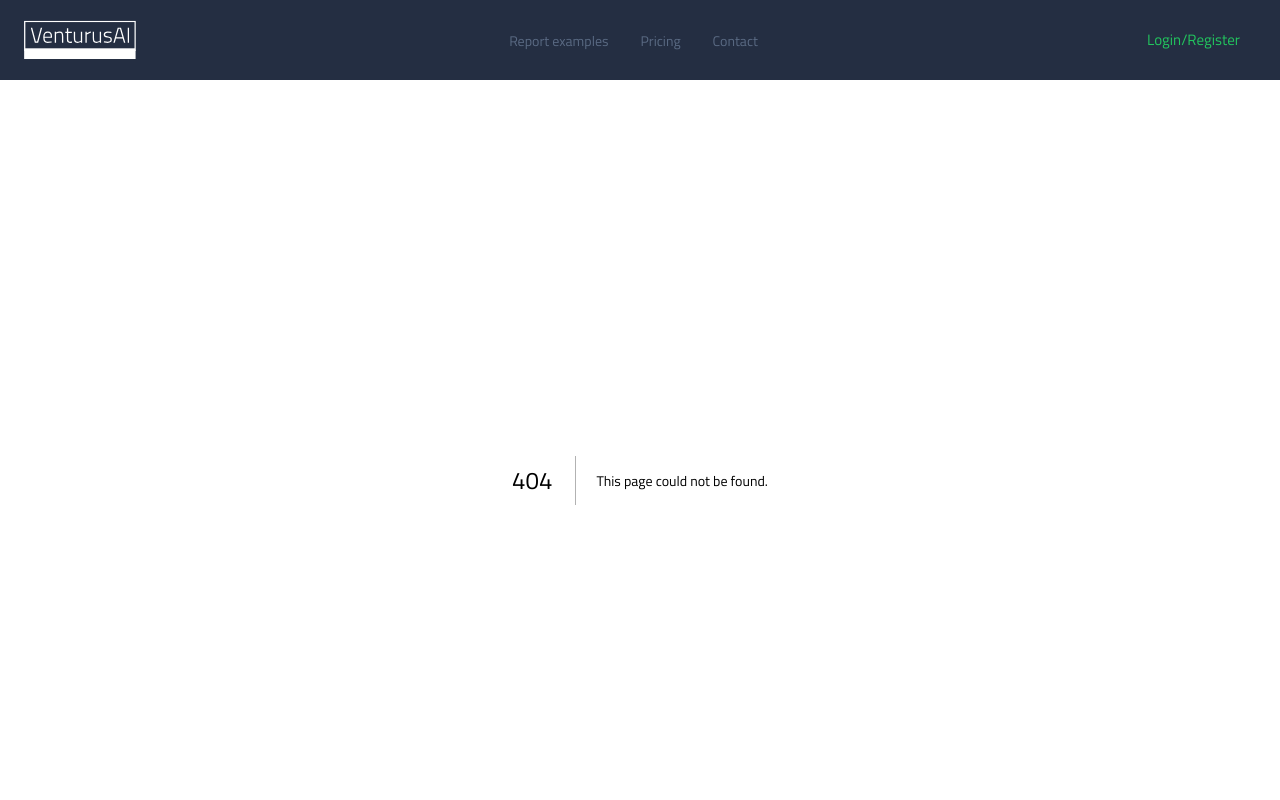
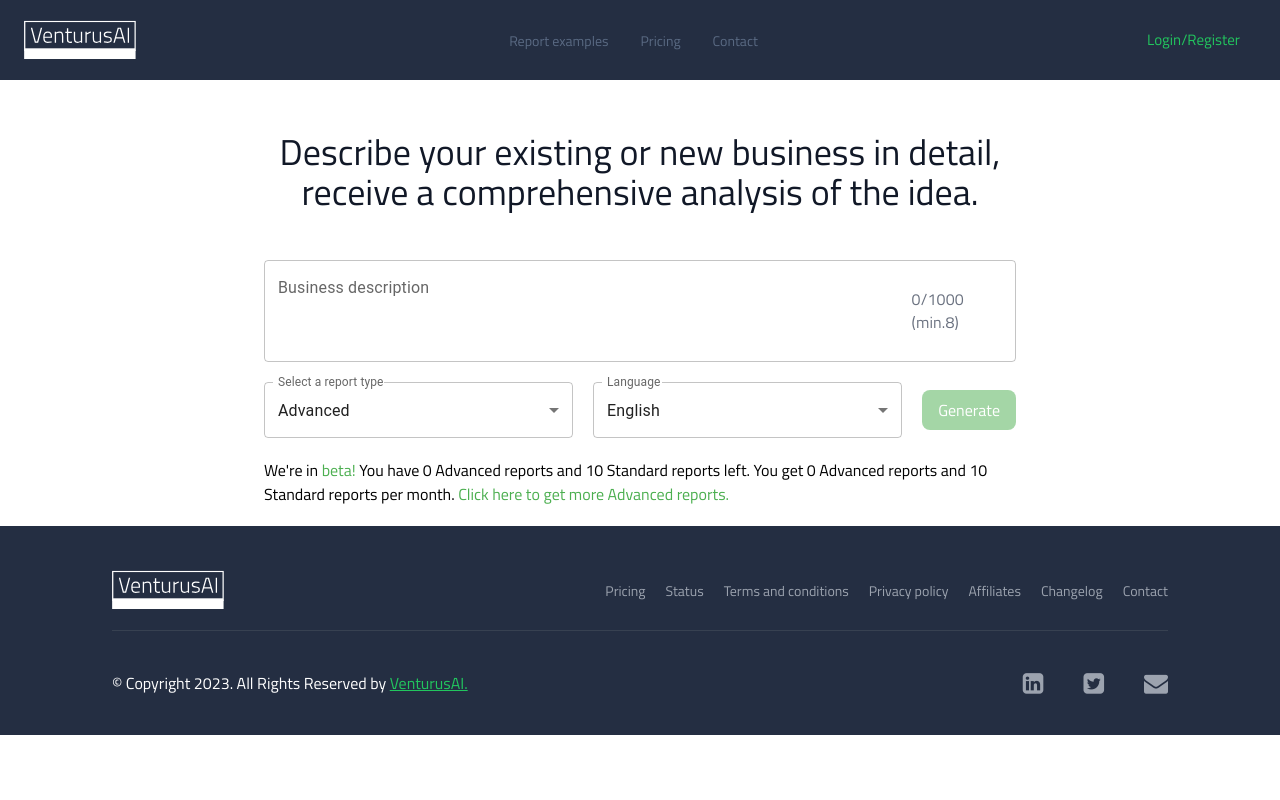
Before and after one commit to talhasaeed22/venturus, a Next.js app: page /create-report in a window 1280 px wide. Before the commit this address had no page. Shown: the top 800 px of the page. Built offline with nearby package versions, Linux system fonts and the light colour scheme.

Commit message:
Create Report Page Added

```diff
--- a/package.json
+++ b/package.json
@@ -9,8 +9,12 @@
     "lint": "next lint"
   },
   "dependencies": {
+    "@emotion/react": "^11.11.1",
+    "@emotion/styled": "^11.11.0",
     "@headlessui/react": "^1.7.15",
     "@heroicons/react": "^2.0.18",
+    "@mui/joy": "^5.0.0-alpha.89",
+    "@mui/material": "^5.14.2",
     "autoprefixer": "10.4.14",
     "next": "13.4.12",
     "postcss": "8.4.27",
--- /dev/null
+++ b/pages/create-report.js
@@ -0,0 +1,113 @@
+import React, { useState } from 'react'
+import Head from 'next/head'
+import TextField from '@mui/material/TextField';
+import InputLabel from '@mui/material/InputLabel';
+import MenuItem from '@mui/material/MenuItem';
+import FormControl from '@mui/material/FormControl';
+import Select from '@mui/material/Select';
+
+const createReport = () => {
+    const [reportType, setReportType] = React.useState(10);
+
+    const handleReportChange = (event) => {
+        setReportType(event.target.value);
+    };
+
+    const [language, setLanguage] = React.useState(10);
+
+    const handleChange = (event) => {
+        setLanguage(event.target.value);
+    };
+
+
+    const [text, setText] = useState('');
+
+    const handleTextChange = (event) => {
+        setText(event.target.value);
+    };
+
+    const wordCount = text.length
+
+    return (
+        <>
+            <Head>
+                <title>Create report - VenturusAI</title>
+                <meta name="viewport" content="initial-scale=1.0, width=device-width" />
+            </Head>
+            <div className=' mx-auto  bg-gradient-to-r from-purpleish-lighter to-greenish-lighter'>
+
+                <div className=' py-5 mx-auto max-w-md px-2 md:max-w-screen-md min-h-full'>
+                    <h1 className='font-normal text-xl md:text-4xl mt-4 md:mt-8 mb-6 md:mb-12 text-center text-gray-900'>Describe your existing or new business in detail, receive a comprehensive analysis of the idea.</h1>
+
+                    {/* <Textarea
+
+                        slots={{ textarea: InnerTextarea }}
+                        slotProps={{ textarea: { placeholder: 'Example: An online marketplace for renting luxury fashion and accessories' } }}
+                        sx={divStyles}
+                    /> */}
+
+                    <TextField
+                        id="outlined-textarea"
+                        label={'Business description'}
+                        placeholder={'An outline marketplace for renting luxury fashion and accessories'}
+                        multiline
+                        rows={3}
+                        color='success'
+                        value={text}
+                        onChange={handleTextChange}
+                        style={{ width: '100%', borderRadius: '6px' }}
+                        InputProps={{
+                            endAdornment: <div style={{ color: '#6b7280', fontSize: '1rem' }}>{wordCount}/1000 (min.8)</div>,
+                        }}
+                    />
+
+                    <div className='flex sm:flex-row flex-col gap-5 justify-between items-center my-5'>
+
+                        <FormControl fullWidth>
+                            <InputLabel id="demo-simple-select-label">Select a report type</InputLabel>
+                            <Select
+                                labelId="demo-simple-select-label"
+                                id="demo-simple-select"
+                                value={reportType}
+                                label="Select a report type"
+                                onChange={handleReportChange}
+                                color='success'
+                            >
+                                <MenuItem value={10}>Advanced</MenuItem>
+                                <MenuItem value={20}>Standard</MenuItem>
+                            </Select>
+                        </FormControl>
+
+
+                        <FormControl fullWidth>
+                            <InputLabel id="demo-simple-select-label">Language</InputLabel>
+                            <Select
+                                color='success'
+                                labelId="demo-simple-select-label"
+                                id="demo-simple-select"
+                                value={language}
+                                label="Language"
+                                onChange={handleChange}
+
+                            >
+                                <MenuItem value={10}>English</MenuItem>
+                                <MenuItem value={20}>dansk</MenuItem>
+                                <MenuItem value={30}>Cymraege</MenuItem>
+                            </Select>
+                        </FormControl>
+
+                        <button disabled={text.length === 0} className={`px-4 ${text.length <8  && 'cursor-not-allowed opacity-50'}  hover:bg-[#357a3a] h-min py-[0.5rem] sm:w-fit w-full bg-[#4caf50] text-white rounded-[0.5rem]`}>Generate</button>
+
+                    </div>
+
+                    <span>We're in <span className='text-[#4caf50] hover:text-black cursor-pointer'>beta!</span> You have 0 Advanced reports and 10 Standard reports left. You get 0 Advanced reports and 10 Standard reports per month. <span className='text-[#4caf50] hover:text-black cursor-pointer'> Click here to get more Advanced reports.</span></span>
+                </div>
+
+            </div>
+        </>
+    )
+}
+
+
+
+export default createReport
```
Also changed, not shown: components/Discover/Svgs.jsx (+1 -1 lines), 1 other file (tests, documents, lock files or other folders).
